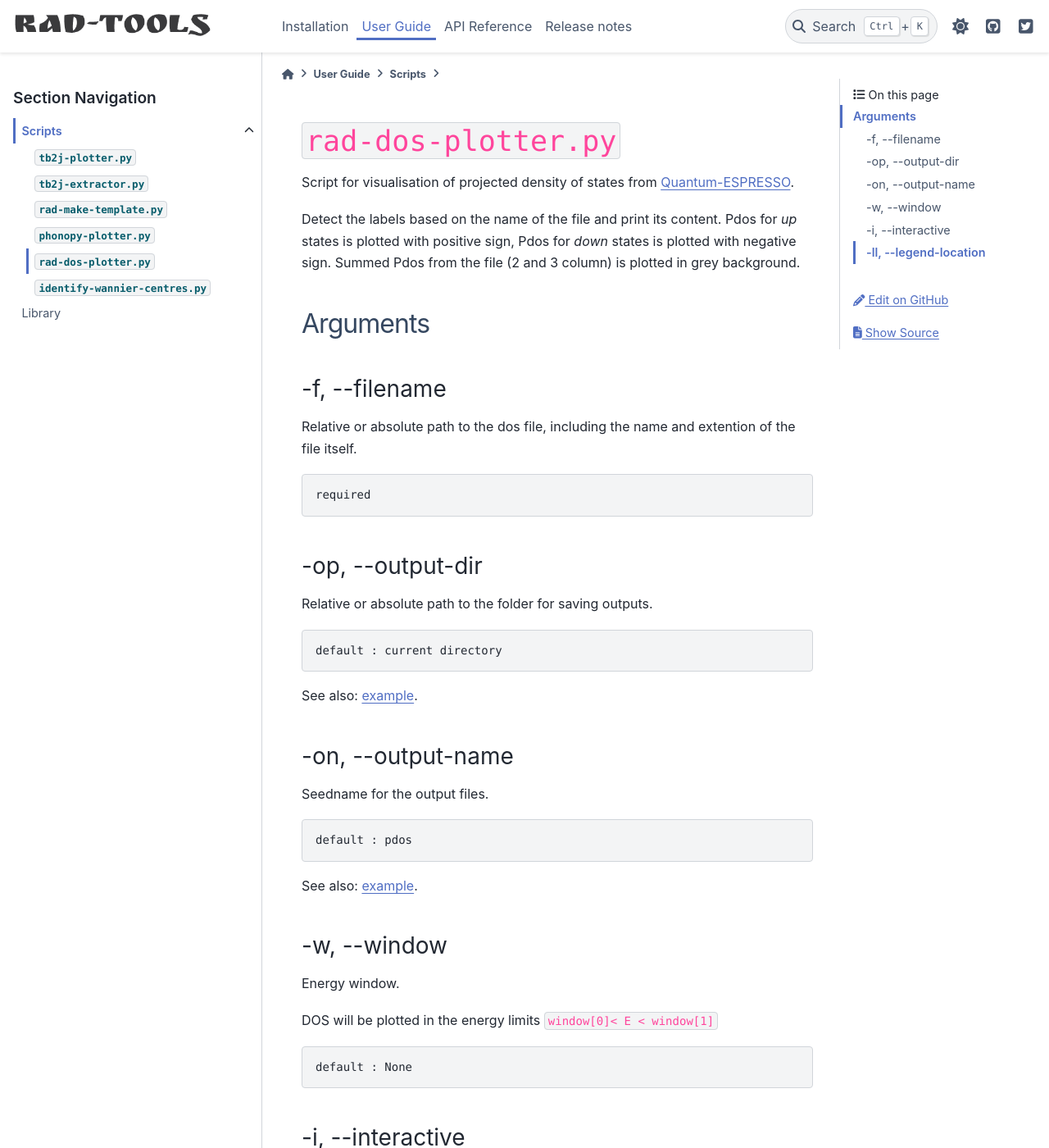
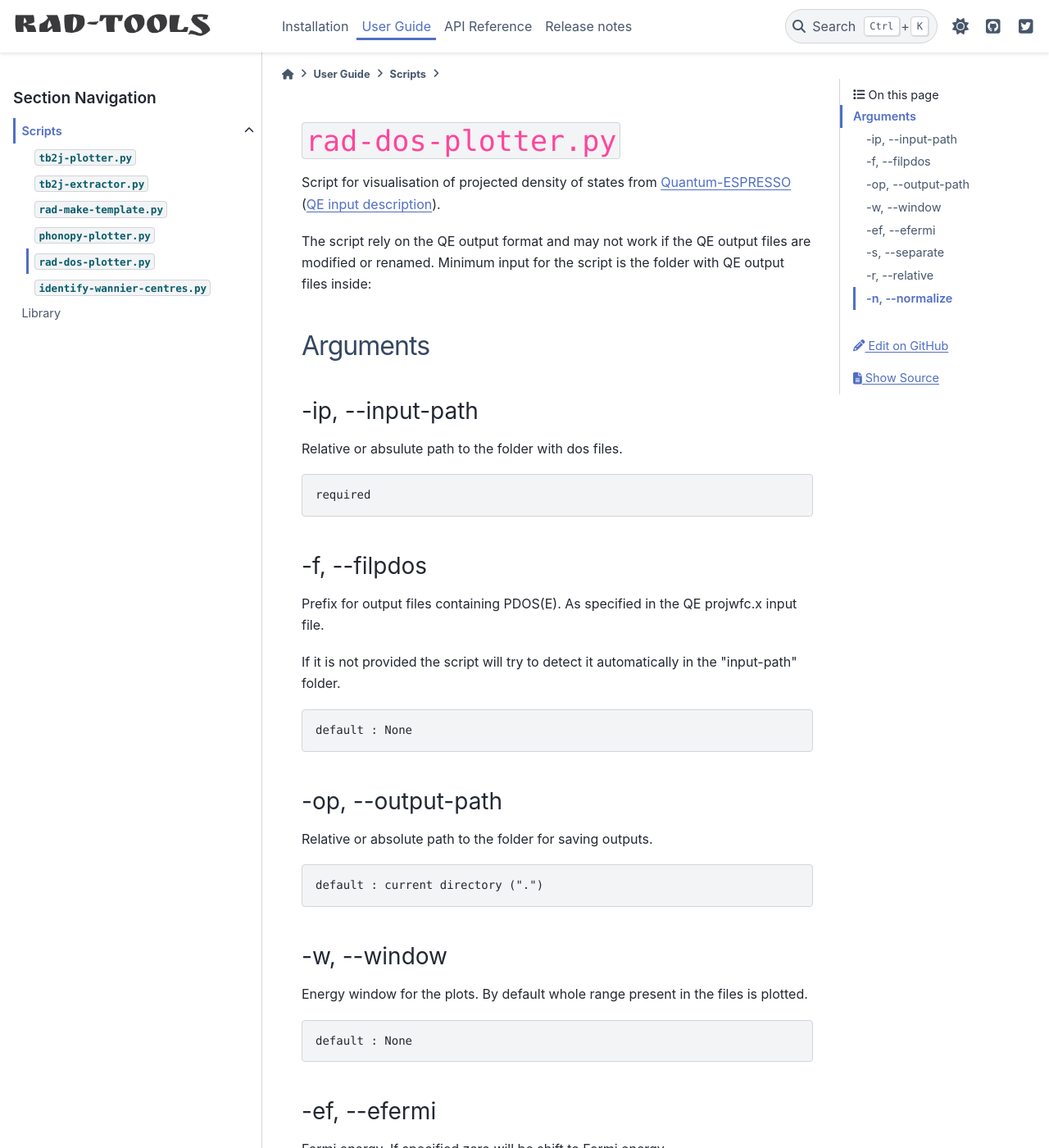
Before and after one commit to adrybakov/rad-tools, a Sphinx documentation site: the page built from docs/source/user-guide/rad-dos-plotter.rst, in a window 1280 px wide and 1400 px high. Shown: the whole window at 82% size. Built offline with Sphinx 7.4.7 and the PyData theme 0.15.4, drawn with Linux system fonts in a browser that asks for light colours; some of the changed text lies outside the part shown.

Commit message:
Docs for rad-dos-plotter and bugfixes

```diff
--- a/docs/source/release-notes/0.3.rst
+++ b/docs/source/release-notes/0.3.rst
@@ -25,6 +25,6 @@ Bugfix in :ref:`identify-wannier-centres.py <identify-wannier-centres>` script.
 
 0.3.1
 -----
-Add :ref:`--output-dir <identify-wannier-centres_output-dir>`
+Add :ref:`--output-dir <identify-wannier-centres_output-path>` (renamed in 0.5.8)
 and :ref:`--output-name <identify-wannier-centres_output-name>` options
 to the :ref:`identify-wannier-centres.py <identify-wannier-centres>` script.
--- a/docs/source/release-notes/0.4.rst
+++ b/docs/source/release-notes/0.4.rst
@@ -102,7 +102,7 @@ Add script for energy exctractor.
 
 0.4.9
 -----
-Add :ref:`--legend_location <rad-dos-plotter_legend-location>` option
+Add --legend_location option (removed in 0.5.7)
 to the :ref:`rad-dos-plotter.py <rad-dos-plotter>` script.
 
 0.4.10
--- a/docs/source/user-guide/identify-wannier-centres.rst
+++ b/docs/source/user-guide/identify-wannier-centres.rst
@@ -97,10 +97,10 @@ If some atoms remains unidentified try to increase the span
 
     default : 0.1
 
-.. _identify-wannier-centres_output-dir:
+.. _identify-wannier-centres_output-path:
 
--op, --output-dir
------------------
+-op, --output-path
+------------------
 Relative or absolute path to the folder for saving outputs.
 
 .. code-block:: text
--- a/docs/source/user-guide/rad-dos-plotter.rst
+++ b/docs/source/user-guide/rad-dos-plotter.rst
@@ -5,85 +5,104 @@
 **********************
 
 Script for visualisation of projected density of states from
-`Quantum-ESPRESSO <https://www.quantum-espresso.org/>`_.
+`Quantum-ESPRESSO <https://www.quantum-espresso.org/>`_
+(`QE input description <https://www.quantum-espresso.org/Doc/INPUT_PROJWFC.html>`_).
 
-Detect the labels based on the name of the file and print its content.
-Pdos for *up* states is plotted with positive sign,
-Pdos for *down* states is plotted with negative sign.
-Summed Pdos from the file (2 and 3 column) is plotted in grey background.
+The script rely on the QE output format and may not work if the QE  output files
+are modified or renamed. Minimum input for the script is the folder
+with QE output files inside:
 
 Arguments
 =========
 
-.. _rad-dos-plotter_filename:
+.. _rad-dos-plotter_input-path:
 
--f, --filename
---------------
-Relative or absolute path to the dos file,
-including the name and extention of the file itself.
+-ip, --input-path
+-----------------
+Relative or absulute path to the folder with dos files.
 
 .. code-block:: text
 
     required
 
-.. _rad-dos-plotter_output-dir:
 
--op, --output-dir
------------------
+.. _rad-dos-plotter_filpdos:
+
+-f, --filpdos
+-------------
+Prefix for output files containing PDOS(E).
+As specified in the QE projwfc.x input file.
+
+If it is not provided the script will try to
+detect it automatically in the "input-path" folder.
+
+.. code-block:: text
+
+    default : None
+
+
+.. _rad-dos-plotter_output-path:
+
+-op, --output-path
+------------------
 Relative or absolute path to the folder for saving outputs.
 
 .. code-block:: text
 
-    default : current directory
-
-See also: :ref:`example <scripts_output-notes>`.
-
-
-.. _rad-dos-plotter_output-name:
-
--on, --output-name
-------------------
-Seedname for the output files.
-
-.. code-block:: text
-
-    default : pdos
-
-See also: :ref:`example <scripts_output-notes>`.
+    default : current directory (".")
 
 
 .. _rad-dos-plotter_window:
 
 -w, --window
 ------------
-Energy window.
-
-DOS will be plotted in the energy limits ``window[0]< E < window[1]``
+Energy window for the plots.
+By default whole range present in the files is plotted.
 
 .. code-block:: text
 
     default : None
 
-.. _rad-dos-plotter_interactive:
 
--i, --interactive
-------------------
-Interactive mode flag.
+.. _rad-dos-plotter_efermi:
 
-If specified then :py:func:`plt.show()` function will be called
-instead of saving graph to the file, which will open standart
-pyplot interactive window.
+-ef, --efermi
+-------------
+Fermi energy. If specified zero will be shift to Fermi energy.
+
+.. code-block:: text
+
+    default : 0
+
+
+.. _rad-dos-plotter_separate:
+
+-s, --separate
+--------------
+Whenever to plot projected DOS for each atom  of the same type separately.
 
 .. code-block:: text
 
     default : False
 
-.. _rad-dos-plotter_legend-location:
 
--ll, --legend-location
-----------------------
-Legend location, will be passed to the plt.legend().
+.. _rad-dos-plotter_relative:
+
+-r, --relative
+--------------
+Whenever to use relative style.
 
 .. code-block:: text
 
-    default "best"
+    default : False
+
+
+.. _rad-dos-plotter_normalize:
+
+-n, --normalize
+---------------
+Whenever to use normalize relative style.
+
+.. code-block:: text
+
+    default : False
```
Also changed, not shown: 1 other file.
